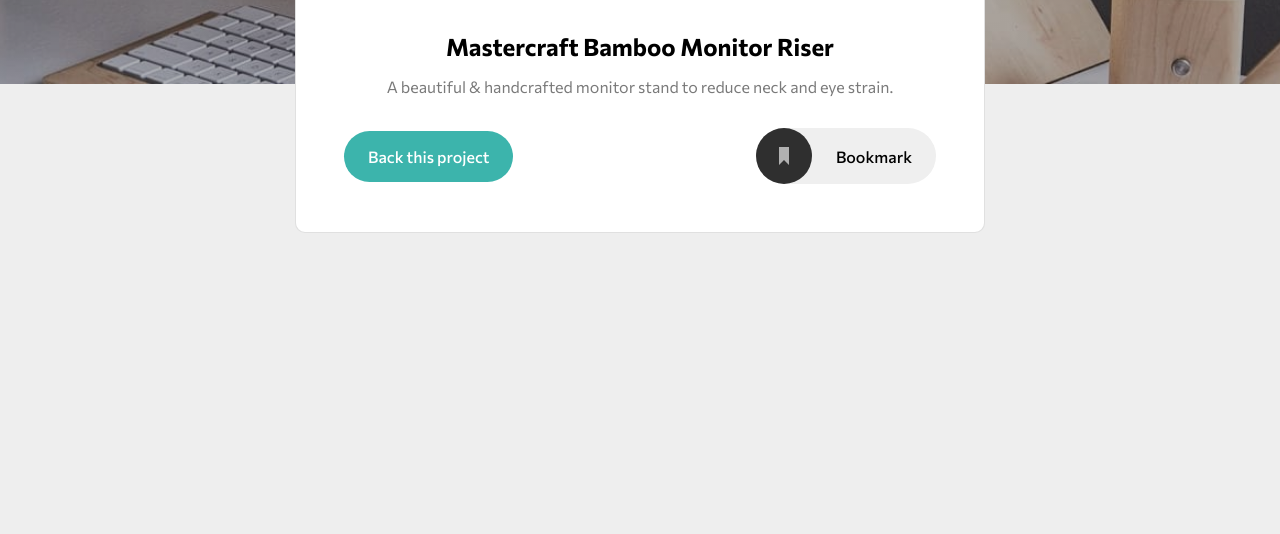
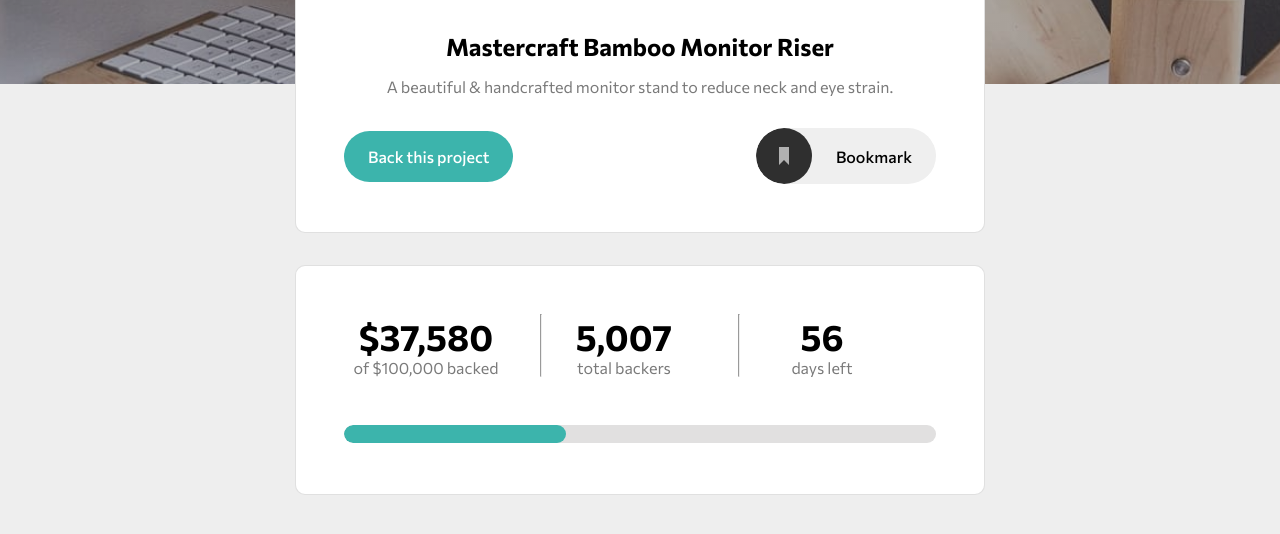
Before and after one commit to asliddinamir/project39-FM, a plain HTML site: page index.html in a window 1280 px wide. Shown: the part 356-890 px from the top of the page. Drawn offline with Linux system fonts and the light colour scheme.

Commit message:
done bookmark_stats part

```diff
--- a/index.html
+++ b/index.html
@@ -21,7 +21,8 @@
   </header>
 
   <section class="bookmark">
-    <div class="bookmark_header bookmark_style">
+
+    <div class="bookmark_header bs">
       <img class="bookmark_logo" src="./images/logo-mastercraft.svg" alt="logo">
       <h1>Mastercraft Bamboo Monitor Riser
       </h1>
@@ -31,6 +32,27 @@
         <button><img src="./images/icon-bookmark.svg" alt="bookmark">Bookmark</button>
       </div>
     </div>
+
+    <div class="bookmark_stats bs">
+      <div class="bs_top">
+        <div class="bs_stat">
+          <h1 class="amountBacked">$37,580</h1>
+          <p>of $100,000 backed</p>
+        </div>
+        <hr>
+        <div class="bs_stat">
+          <h1 class="backers">5,007</h1>
+          <p>total backers</p>
+        </div>
+        <hr>
+        <div class="bs_stat">
+          <h1>56</h1>
+          <p>days left</p>
+        </div>
+      </div>
+      <meter class="meter" min="0" max="100000" value="37580"></meter>
+    </div>
+
   </section>
 
 </body>
--- a/style.css
+++ b/style.css
@@ -11,6 +11,7 @@
     box-sizing: border-box;
     margin: 0;
     padding: 0;
+    overflow-x: hidden;
 }
 
 body {
@@ -50,13 +51,16 @@
     background-color: #eee;
     min-height: 100vh;
     position: relative;
+    overflow-x: visible;
 }
 
-.bookmark_style {
+.bs {
     background-color: #fff;
     border: .3px solid rgba(128, 128, 128, 0.248);
     border-radius: 10px;
     width: 690px;
+    overflow-x: visible;
+    padding: 0 3rem 3rem 3rem;
 }
 
 p {
@@ -66,9 +70,7 @@
 
 .bookmark_header {
     text-align: center;
-    position: absolute;
-    top: -14vh;
-    padding: 0 3rem 3rem 3rem;
+    transform: translateY(-14vh);
 }
 
 .bookmark_header p {
@@ -124,3 +126,63 @@
 .bookmark_header_btns button:nth-child(2):hover {
     opacity: .5;
 }
+
+.bookmark_stats {
+    transform: translateY(-10vh);
+    padding-top: 3rem;
+    display: flex;
+    flex-direction: column;
+    gap: 3rem;
+}
+
+.bs_top {
+    display: flex;
+    /* align-items: center; */
+    text-align: center;
+    justify-content: center;
+    /* gap: 3rem; */
+
+}
+
+.bs_top h1 {
+    font-size: 36px;
+}
+
+.bs_stat {
+    width: 100%;
+    padding-right: 2rem;
+}
+
+.meter {
+    width: 100%;
+}
+
+.meter {
+    display: block;
+    width: 100%;
+    height: 1.1rem;
+    border-radius: 5rem;
+    overflow: hidden;
+    background-color: #e1e0e0;
+    margin-bottom: 0.2rem;
+}
+
+.meter::-webkit-meter-bar {
+    width: 100%;
+    height: 1.1rem;
+    border: none;
+    background: none;
+}
+
+.meter::-moz-meter-bar {
+    width: 100%;
+    border-radius: 5rem;
+    background: none;
+    background: var(--moderate_cyan);
+}
+
+.meter::-webkit-meter-optimum-value {
+    border-radius: 5rem;
+    background: none;
+    background: var(--moderate_cyan);
+}
```
